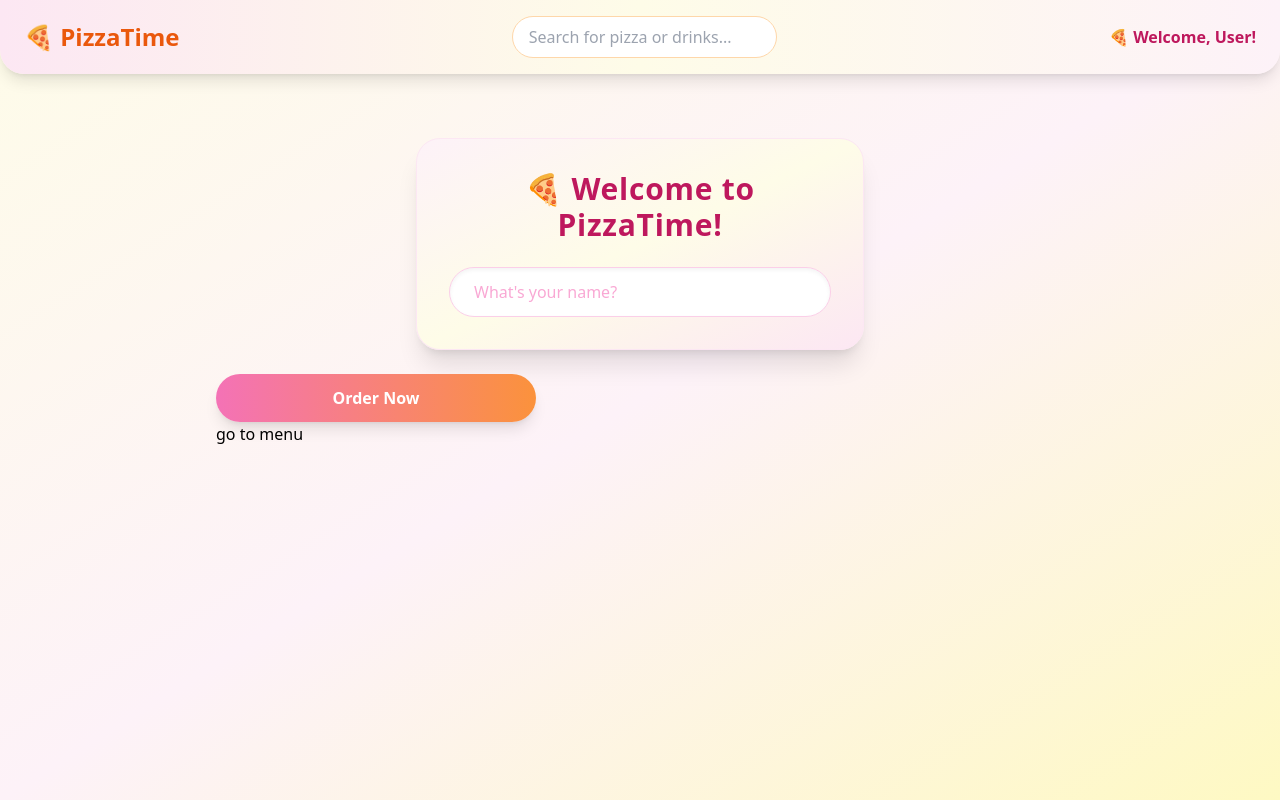
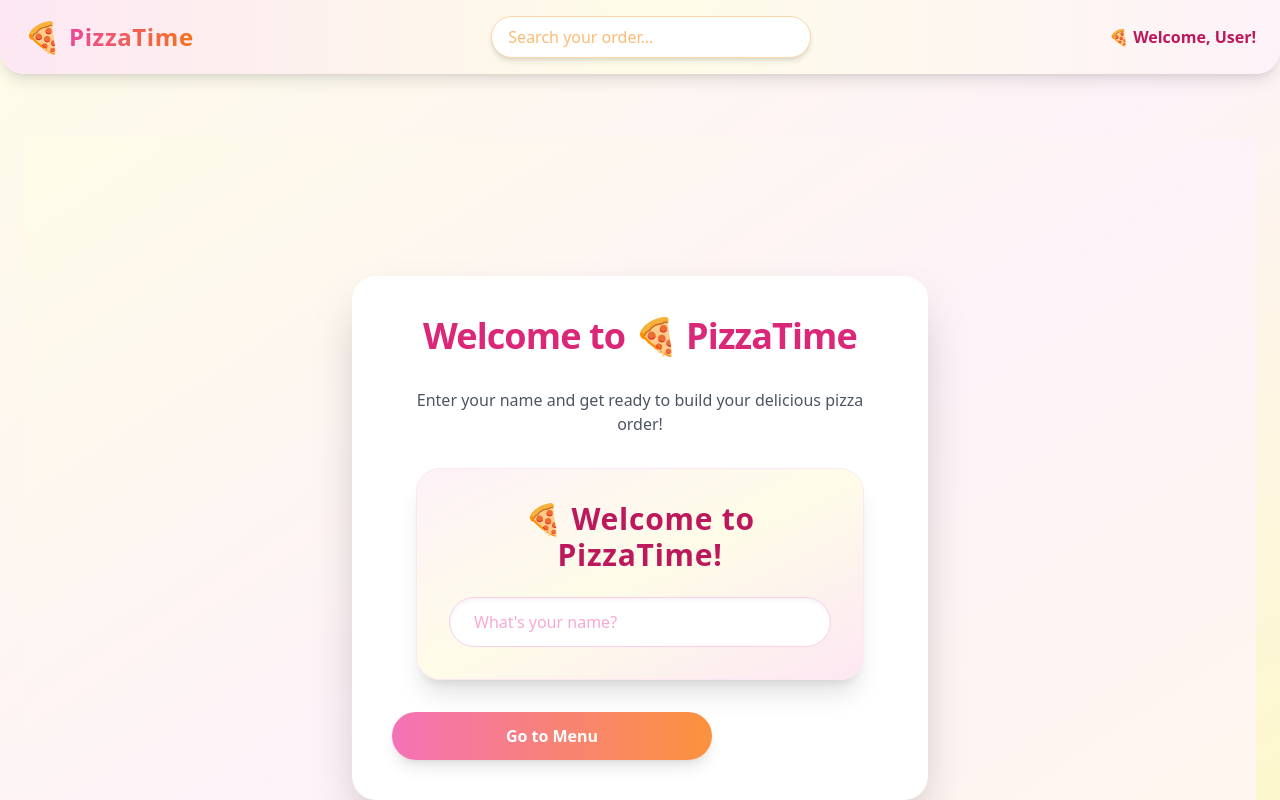
Before and after one commit to fatemehHp/foodOrderingApp, a React (Vite) app: page / in a window 1280 px wide. Shown: the top 800 px of the page. Built offline with nearby package versions, Linux system fonts and the light colour scheme.

Commit message:
compelete routs

```diff
--- a/src/Ui/AppLayout.jsx
+++ b/src/Ui/AppLayout.jsx
@@ -19,7 +19,7 @@ const AppLayout = () => {
       <Header />
 
       {/* محتوای اصلی */}
-      <main className="max-w-4xl mx-auto px-4 sm:px-6 py-8 mt-8 space-y-6">
+      <main className=" mx-auto px-4 sm:px-6 py-8 mt-8 space-y-6">
         <Outlet />
       </main>
     </div>
--- a/src/Ui/Home.jsx
+++ b/src/Ui/Home.jsx
@@ -2,13 +2,26 @@ import React from "react";
 import UserName from "../features/user/UserName";
 import Button from "./Button";
 import { Link } from "react-router-dom";
+
 const Home = () => {
   return (
-    <>
-      <UserName />
-      <Button />
-      <Link to="/menu">go to menu</Link>
-    </>
+    <div className="min-h-screen flex items-center justify-center bg-gradient-to-br from-yellow-50 via-pink-50 to-orange-50 px-4 py-10">
+      <div className="bg-white rounded-3xl shadow-2xl p-10 max-w-xl w-full text-center space-y-8">
+        <h1 className="text-4xl font-extrabold text-pink-600 tracking-tight">
+          Welcome to 🍕 PizzaTime
+        </h1>
+
+        <p className="text-gray-600 text-md">
+          Enter your name and get ready to build your delicious pizza order!
+        </p>
+
+        <UserName />
+
+        <Link to="/menu" className="block">
+          <Button>Go to Menu</Button>
+        </Link>
+      </div>
+    </div>
   );
 };
 
--- a/src/Ui/Logo.jsx
+++ b/src/Ui/Logo.jsx
@@ -3,8 +3,11 @@ import { Link } from "react-router-dom";
 
 export default function Logo() {
   return (
-    <div className="text-orange-600 text-2xl font-bold">
-      <Link to="/"> 🍕 PizzaTime</Link>
-    </div>
+    <Link to="/" className="inline-flex items-center gap-2 group">
+      <span className="text-3xl">🍕</span>
+      <span className="text-transparent bg-clip-text bg-gradient-to-r from-pink-500 to-orange-500 text-2xl font-extrabold tracking-wide group-hover:scale-105 transition-transform duration-300">
+        PizzaTime
+      </span>
+    </Link>
   );
 }
--- a/src/Ui/SearchOrder.jsx
+++ b/src/Ui/SearchOrder.jsx
@@ -2,24 +2,27 @@ import React, { useState } from "react";
 import { useNavigate } from "react-router-dom";
 
 export default function SearchOrder() {
-  const [searchQuary, setSearchQuery] = useState("");
+  const [searchQuery, setSearchQuery] = useState("");
   const navigate = useNavigate();
 
   function submitHandler(e) {
     e.preventDefault();
-    if (!searchQuary) return;
-    else {
-      navigate(`/order/${searchQuary}`);
-    }
+    if (!searchQuery.trim()) return;
+    navigate(`/order/${searchQuery.trim()}`);
+    setSearchQuery(""); // برای پاک کردن ورودی بعد از جستجو
   }
+
   return (
-    <form onSubmit={(e) => submitHandler(e)}>
+    <form
+      onSubmit={submitHandler}
+      className="flex items-center bg-white rounded-full shadow-md px-4 py-2 border border-orange-200 focus-within:ring-2 focus-within:ring-orange-400 transition w-full max-w-xs"
+    >
       <input
         type="text"
-        value={searchQuary}
+        value={searchQuery}
         onChange={(e) => setSearchQuery(e.target.value)}
-        placeholder="Search for pizza or drinks..."
-        className="w-full px-4 py-2 rounded-full border border-orange-200 focus:outline-none focus:ring-2 focus:ring-orange-400 transition"
+        placeholder="Search your order..."
+        className="flex-grow bg-transparent focus:outline-none text-orange-700 placeholder:text-orange-300"
       />
     </form>
   );
--- a/src/features/menu/Menu.jsx
+++ b/src/features/menu/Menu.jsx
@@ -2,17 +2,19 @@ import React from "react";
 import { fetchMenuData } from "../../services/resturantApi";
 import { useLoaderData } from "react-router-dom";
 import MenuItems from "./MenuItems";
+
 const Menu = () => {
   const menuItems = useLoaderData();
+
   return (
-    <section className="min-h-screen bg-gradient-to-br from-pink-50 to-purple-100 py-12 px-4">
-      <div className="max-w-6xl mx-auto">
-        <h2 className="text-4xl font-extrabold text-center text-gray-800 mb-14">
+    <section className="min-h-screen bg-gradient-to-br from-pink-50 to-purple-200 py-16 px-6 sm:px-12">
+      <div className=" mx-auto">
+        <h2 className="text-5xl font-extrabold text-center text-purple-800 mb-16 drop-shadow-lg">
           🍕 Our Pizza Menu
         </h2>
-        <div className="grid gap-8 sm:grid-cols-2 md:grid-cols-3 lg:grid-cols-4">
+        <div className="grid gap-10 sm:grid-cols-2 md:grid-cols-3 lg:grid-cols-4">
           {menuItems.map((item) => (
-            <MenuItems item={item} />
+            <MenuItems item={item} key={item.id || item.pizzaId} />
           ))}
         </div>
       </div>
--- a/src/features/menu/MenuItems.jsx
+++ b/src/features/menu/MenuItems.jsx
@@ -4,34 +4,34 @@ const MenuItems = ({ item }) => {
   return (
     <div
       key={item.id}
-      className={`bg-white cursor-pointer rounded-2xl shadow-md overflow-hidden hover:shadow-xl transition duration-300 relative ${
-        item.soldOut ? "opacity-50 grayscale" : ""
+      className={`bg-white cursor-pointer rounded-3xl shadow-lg overflow-hidden hover:shadow-2xl transition-shadow duration-300 relative transform hover:-translate-y-1 ${
+        item.soldOut ? "opacity-60 grayscale" : "opacity-100"
       }`}
     >
       <img
         src={item.imageUrl}
         alt={item.name}
-        className="w-full h-48 object-cover"
+        className="w-full h-52 object-cover rounded-t-3xl"
       />
 
       {item.soldOut && (
-        <div className="absolute top-2 right-2 bg-red-500 text-white text-xs px-2 py-1 rounded-full shadow">
+        <div className="absolute top-3 right-3 bg-red-600 text-white text-xs font-semibold px-3 py-1 rounded-full shadow-md select-none">
           Sold Out
         </div>
       )}
 
-      <div className="p-5">
-        <h3 className="text-xl font-semibold text-gray-800 mb-1">
+      <div className="p-6">
+        <h3 className="text-2xl font-extrabold text-gray-900 mb-2">
           {item.name}
         </h3>
 
         <div className="text-right">
           {!item.soldOut ? (
-            <span className="text-lg font-bold text-purple-600">
-              ${item.unitPrice}
+            <span className="text-xl font-bold text-purple-700">
+              ${item.unitPrice.toFixed(2)}
             </span>
           ) : (
-            <span className="text-sm text-red-500 font-semibold">
+            <span className="text-sm text-red-600 font-semibold tracking-wide">
               Unavailable
             </span>
           )}
```
